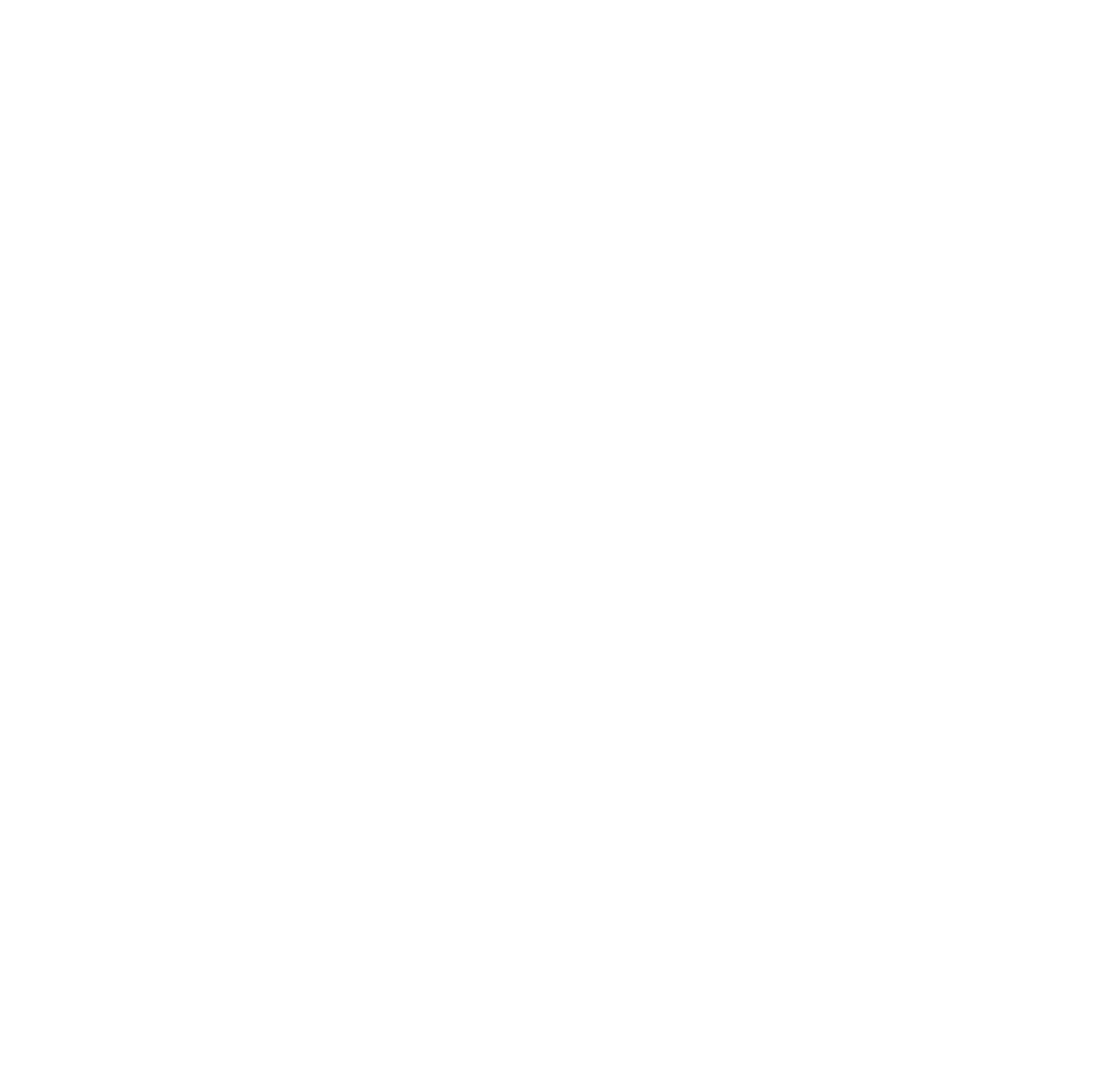
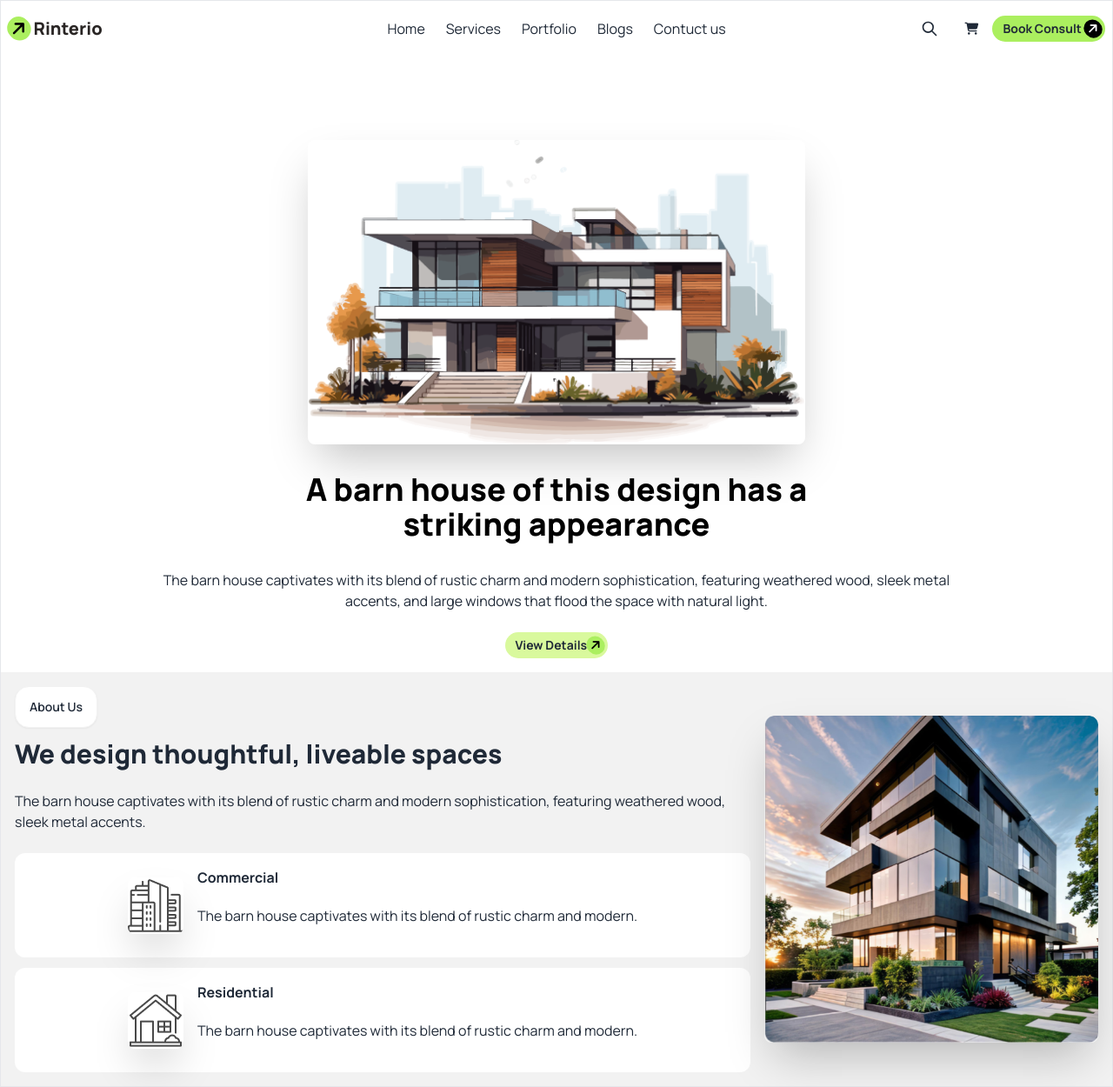
Before and after one commit to tahmidnirob6498/Assignment-3-Rinterio, a plain HTML site: page index.html in a window 1280 px wide. Shown: the whole page at 87% size. Before the commit the page ends 800 px from the top, so only its background shows below. Drawn offline with nearby package versions, Linux system fonts and the light colour scheme.

Commit message:
correction of 1st main section

```diff
--- a/index.html
+++ b/index.html
@@ -20,6 +20,7 @@
         extend: {
           colors: {
             clifford: '#da373d',
+            'btn-green':'#ABEF5F'
           }
         }
       }
@@ -31,9 +32,145 @@
 }
 </style>
 </head>
-<body>
-<header></header>
-<main></main>
+<body class="manrope border">
+<header class="container mx-auto">
+  <!-- navbar -->
+<nav class="mb-10 md:mb-20">
+  <div class="navbar bg-base-100">
+  <div class="navbar-start">
+    <div class="flex flex-row items-center gap-4">
+    <div class="dropdown lg:hidden">
+      <div tabindex="0" role="button" class="btn btn-ghost btn-circle">
+        <svg
+          xmlns="http://www.w3.org/2000/svg"
+          class="h-5 w-5"
+          fill="none"
+          viewBox="0 0 24 24"
+          stroke="currentColor">
+          <path
+            stroke-linecap="round"
+            stroke-linejoin="round"
+            stroke-width="2"
+            d="M4 6h16M4 12h16M4 18h7" />
+        </svg>
+      </div>
+      <ul
+        tabindex="0"
+        class="menu menu-sm dropdown-content bg-base-100 rounded-box z-[1] mt-3 w-52 p-2 shadow">
+        <li><a>Home</a></li>
+        <li><a>Services</a></li>
+        <li><a>Portfolio</a></li>
+        <li><a>Blogs</a></li>
+        <li><a>Contuct us</a></li>
+      </ul>
+    </div>
+    <h1 class="text-xl font-black text-stone-800"><i class="fa-solid fa-arrow-right bg-btn-green rounded-full text-black -rotate-45 p-1"></i> Rinterio</h1>
+    </div>
+  </div>
+  <div class="navbar-center">
+  <ul class="gap-6 hidden lg:flex">
+    <li><a href="">Home</a></li>
+    <li><a href="">Services</a></li>
+    <li><a href="">Portfolio</a></li>
+    <li><a href=""></a>Blogs</li>
+    <li><a href=""></a>Contuct us</li>
+  </ul>
+  </div>
+  <div class="navbar-end">
+    <button class="btn btn-ghost btn-circle">
+      <svg
+        xmlns="http://www.w3.org/2000/svg"
+        class="h-5 w-5"
+        fill="none"
+        viewBox="0 0 24 24"
+        stroke="currentColor">
+        <path
+          stroke-linecap="round"
+          stroke-linejoin="round"
+          stroke-width="2"
+          d="M21 21l-6-6m2-5a7 7 0 11-14 0 7 7 0 0114 0z" />
+      </svg>
+    </button>
+    <button class="btn btn-ghost btn-circle">
+      <div class="indicator">
+        <i class="fa-solid fa-cart-shopping"></i>
+      </div>
+    </button>
+    <button class="bg-btn-green p-1 text-sm font-bold pl-3 rounded-3xl hidden md:block">Book Consult <i class="fa-solid fa-arrow-right bg-black rounded-full text-white p-1 -rotate-45"></i></button>
+  </div>
+</div>
+</nav>
+<!-- intro -->
+ <div class="hero">
+  <div class="hero-content flex-col text-center gap-3 md:gap-6">
+    <img
+      src="./assets/banner.png"
+      class="max-w-full rounded-lg shadow-2xl" />
+    <div>
+      <h1 class="text-3xl md:text-4xl font-black text-black py-2">A barn house of this design has a <br>striking appearance</h1>
+      <p class="py-6 lg:w-3/4 mx-auto">
+        The barn house captivates with its blend of rustic charm and modern sophistication, featuring weathered wood, sleek metal accents, and large windows that flood the space with natural light.
+      </p>
+      <button class="mx-auto bg-btn-green bg-lime-200 p-1 text-sm font-bold pl-3 rounded-3xl hidden md:block">View Details<i class="fa-solid fa-arrow-right bg-btn-green rounded-full text-black -rotate-45 p-1"></i>
+    </div>
+  </div>
+</div>
+</header>
+<main class="bg-base-200">
+  <div class="container mx-auto">
+  <!-- How we work -->
+  <section>
+    <div class="hero">
+  <div class="hero-content flex-col md:flex-col-reverse lg:flex-row-reverse">
+    <img
+      src="/assets/Rectangle.png"
+      class="w-full lg:max-w-sm rounded-lg shadow-2xl"
+    />
+    <div class="text-center lg:text-start">
+      <button class="btn bg-white rounded-2xl">About Us</button>
+      <h1 class="text-3xl font-extrabold mt-3">We design thoughtful, liveable spaces</h1>
+      <p class="py-6">
+        The barn house captivates with its blend of rustic charm and
+modern sophistication, featuring weathered wood, sleek metal accents.
+      </p>
+      <div class="flex-col lg:flex-col md:flex-row-reverse space-y-3">
+      <!-- subhero1 -->
+       <div class="hero bg-white rounded-xl">
+  <div class="hero-content flex-col lg:flex-row">
+    <img
+      src="./assets/commercial.png"
+      class="max-w-sm rounded-lg shadow-2xl"
+    />
+    <div>
+      <h1 class="font-bold">Commercial</h1>
+      <p class="py-2 lg:py-5">
+        The barn house captivates with its blend of rustic charm and modern.
+    </div>
+  </div>
+</div>
+      <div>
+        <!--subhero2 -->
+        <div class="hero bg-white rounded-xl">
+  <div class="hero-content flex-col lg:flex-row">
+    <img
+      src="./assets/residential.png"
+      class="max-w-sm rounded-lg shadow-2xl"
+    />
+    <div>
+      <h1 class="font-bold">Residential</h1>
+      <p class="py-2 lg:py-5">
+        The barn house captivates with its blend of rustic charm and modern.
+      </p>
+    </div>
+  </div>
+</div>
+      </div></div>
+    </div>
+  </div>
+</div>
+  </section>
+  </div>
+</main>
 <Footer></Footer>
 </body>
 </html>
```
Also changed, not shown: assets/Rectangle.png (added), assets/Vector.png (added), assets/article1.png (added), assets/article2.png (added), assets/article3.png (added), assets/banner.png (added), assets/bg.jpg (added), assets/budget-planning.png (added), assets/commercial.png (added), assets/concept.png (added), assets/flow-chart.png (added), assets/img1.png (added), assets/img2.png (added), assets/img3.png (added), 4 more files.
